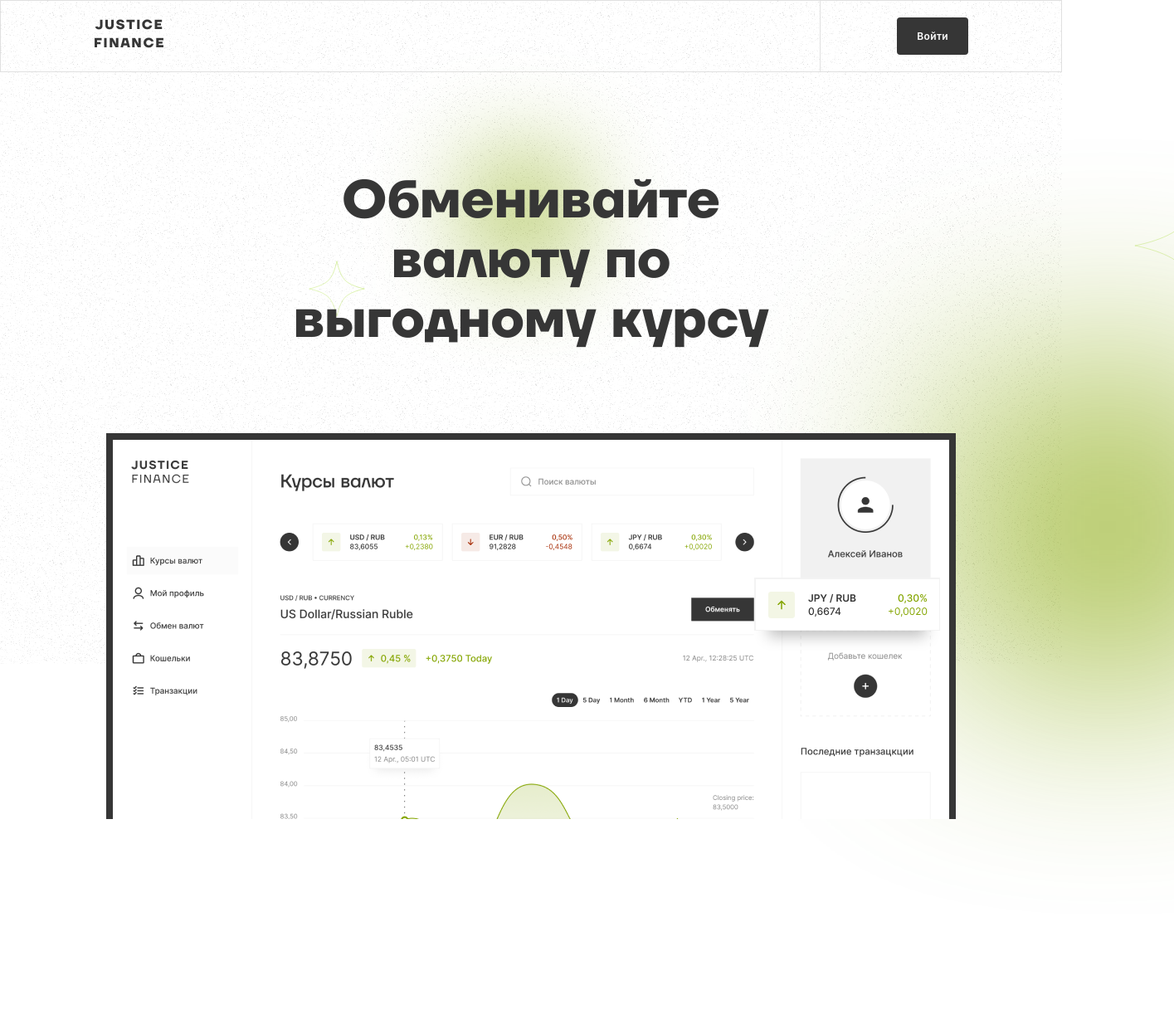
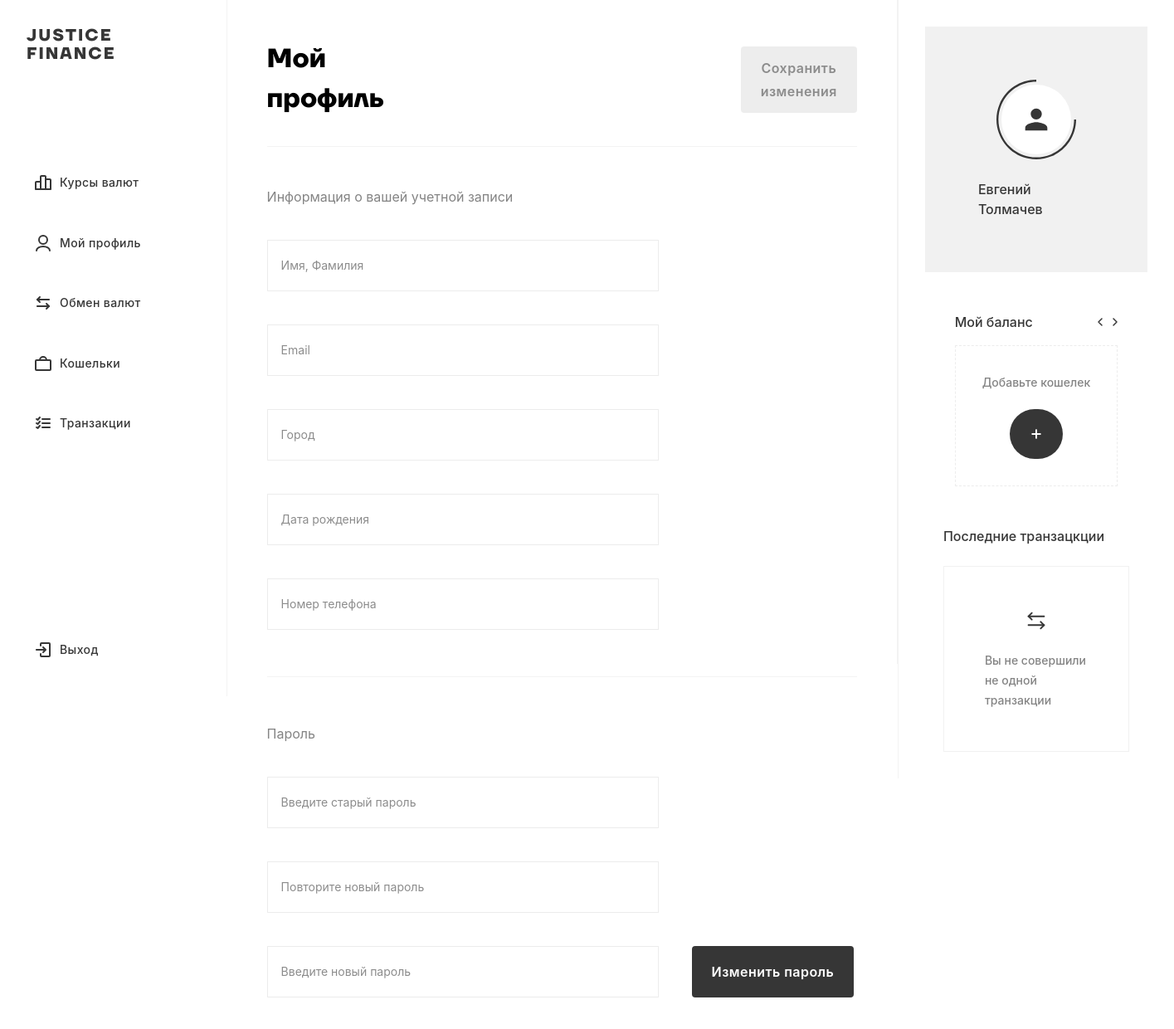
Before and after one commit to TEGGIT/Justice_Finance_TypeScript, a React (Create React App) app in the folder justice/: page /profile-page in a window 1280 px wide. Before the commit this address led to /. Shown: the top 1240 px of the page at 83% size, 1415 px wide, since content can reach past the window. Before the commit the page ends 987 px from the top, so only its background shows below. Built offline with nearby package versions, Linux system fonts and the light colour scheme; a web font is replaced by a local one.

Commit message:
Create ProfilePage

```diff
--- /dev/null
+++ b/justice/src/components/Profile/Profile.module.scss
@@ -0,0 +1,103 @@
+.main {
+  display: flex;
+  @media (max-width: 735px) {
+    display: flex;
+    flex-direction: column;
+  }
+
+  &_wrapper {
+    display: flex;
+    flex-direction: column;
+    border-right: 1px solid #F3F3F3;
+    width: 100%;
+    height: 100vh;
+    padding: 48px;
+
+
+    &__title {
+      display: flex;
+      align-items: center;
+      justify-content: space-between;
+      gap: 430px;
+      padding-bottom: 32px;
+      border-bottom: 1px solid #F3F3F3;
+
+      &_button {
+        display: flex;
+        @media (max-width: 735px) {
+          display: none;
+
+        }
+
+        &_bottom {
+          display: none;
+          @media (max-width: 735px) {
+            display: flex;
+          }
+        }
+      }
+
+      &_text {
+        font-family: 'TT Firs Neue', sans-serif;
+        font-style: normal;
+        font-weight: 500;
+        font-size: 32px;
+        line-height: 48px;
+      }
+    }
+
+    &__content {
+      display: flex;
+      flex-direction: column;
+
+      &__title__info {
+        padding-top: 48px;
+        font-family: 'Inter', sans-serif;
+        font-style: normal;
+        font-weight: 400;
+        font-size: 16px;
+        line-height: 24px;
+        color: #848484;
+
+      }
+
+      &__title__password {
+        padding-top: 56px;
+        font-family: 'Inter', sans-serif;
+        font-style: normal;
+        font-weight: 400;
+        font-size: 16px;
+        line-height: 24px;
+        color: #848484;
+      }
+
+      &__input {
+        padding-top: 40px;
+        display: flex;
+        flex-wrap: wrap;
+        gap: 40px;
+        padding-bottom: 56px;
+        border-bottom: 1px solid #F3F3F3;;
+        width: 100%;
+
+        &_input {
+          display: flex;
+          width: 29.50rem;
+          font-family: 'Inter', sans-serif;
+          font-style: normal;
+          font-weight: 400;
+          font-size: 14px;
+          line-height: 24px;
+          border: 1px solid #ECECEC;
+          padding: 18px 230px 18px 16px;
+          color: #363636;
+
+          @media (max-width: 735px) {
+            padding: 18px 18px 18px 16px;
+
+          }
+        }
+      }
+    }
+  }
+}
--- /dev/null
+++ b/justice/src/components/Profile/Profile.tsx
@@ -0,0 +1,230 @@
+import React, {useEffect, useState} from 'react';
+
+import NavBar from "../NavBar/NavBar";
+import ProfileBar from "../ProfileBar/ProfileBar";
+import ButtonMui from "../MUI/Button/ButtonMui";
+import Input from "../UI/Input/Input";
+
+import classes from './Profile.module.scss'
+
+import axios from "axios";
+// import Cookies from "js-cookie";
+// import CustomizedSnackbars from "../MUI/Snackbar/Snackbar";
+
+const Profile = () => {
+
+
+  const [name, setName] = useState('')
+  const [email, setEmail] = useState('')
+  const [city, setCity] = useState('')
+  const [birthday, setBirthday] = useState('')
+  const [number, setNumber] = useState('')
+  const [password, setPassword] = useState('')
+  const [repeatPassword, setRepeatPassword] = useState('')
+  const [isDisabled, setIsDisabled] = useState(true)
+  const [isDisabledPassword, setIsDisabledPassword] = useState(false)
+  const [oldPassword, setOldPassword] = useState('')
+  const [isOldPassword, setIsOldPassword] = useState(true)
+  const [isSnackBar, setIsSnackBar] = useState(false)
+
+  const passwordChecker = () => {
+    // if (password.password === oldPassword) {
+    //   setIsOldPassword(false)
+    // } else {
+    //   setIsOldPassword(true)
+    // }
+  }
+
+  const repeatsPassword = () => {
+    if (password === repeatPassword) {
+      setIsOldPassword(false)
+    } else {
+      setIsOldPassword(true)
+
+    }
+  }
+  const newPassword = () => {
+    const passwordChecker = new RegExp("^(?=.*[a-z])(?=.*[A-Z])(?=.*[0-9])(?=.*[!@#$%^&*])(?=.{8,})")
+    if (!passwordChecker.test(password)) {
+      setIsOldPassword(true)
+    } else {
+      setIsOldPassword(false)
+    }
+  }
+
+
+  // useEffect(() => {
+  //   axios.get('http://localhost:5000/api/wallets', {headers:{
+  //       Authorization: Cookies.get("TOKEN")
+  //     }
+  //   }).then((responce) => {
+  //     setEmail(responce.data[0].email)
+  //     setName(responce.data[0].name)
+  //     setCity(responce.data[0].city)
+  //     setBirthday(responce.data[0].birthday)
+  //     setNumber(responce.data[0].phoneNumber)
+  //   })
+  //
+  // },[])
+
+  // useEffect(() => {
+  //   if (!isOldPassword && repeatPassword && password) {
+  //     setIsDisabledPassword(false)
+  //   } else
+  //     setIsDisabledPassword(true)
+  //
+  // }, [isOldPassword, repeatPassword, password])
+
+  useEffect(() => {
+
+    if (!name || !email ) {
+      setIsDisabled(true)
+    } else {
+      setIsDisabled(false)
+    }
+  }, [name, email])
+
+
+  const changeProfile = () => {
+    // axios.patch('http://localhost:5000/api/profile', {
+    //   name,
+    //   email,
+    //   city,
+    //   birthday,
+    //   phoneNumber: number,
+    // },{headers:{Authorization: Cookies.get("TOKEN")}},).then(() => {
+    // })
+    // setIsSnackBar(true)
+    //
+    // setUserName(name)
+  }
+  const changePassword = () => {
+
+    // axios.patch('http://localhost:5000/api/profile/changePassword', {
+    // password: oldPassword,
+    //   newPassword: password
+    // },{headers:{Authorization: Cookies.get("TOKEN")}},).then((responce) => {
+    //   console.log(responce.data)
+    // })
+    // setPassword('')
+    // setOldPassword('')
+    // setRepeatPassword('')
+  }
+
+  return (
+    <main className={classes.main}>
+      <NavBar/>
+      <section className={classes.main_wrapper}>
+        <div className={classes.main_wrapper__title}>
+          <h1 className={classes.main_wrapper__title_text}>
+            Мой профиль
+          </h1>
+          <div className={classes.main_wrapper__title_button}>
+            <ButtonMui
+              background='#363636'
+              color='#FFFFFF'
+              text='Сохранить изменения'
+              padding='12px 24px'
+              hoverBackground='#363636'
+              fontWeight='600'
+              disabled={isDisabled}
+              onClick={changeProfile}
+              fontSize="16px"
+            />
+          </div>
+        </div>
+        {/*{isSnackBar && (*/}
+        {/*  <CustomizedSnackbars snack={true}/>*/}
+        {/*  )}*/}
+
+        <div className={classes.main_wrapper__content}>
+          <div className={classes.main_wrapper__content__title__info}>
+            <p>Информация о вашей учетной записи</p>
+          </div>
+          <div className={classes.main_wrapper__content__input}>
+            <Input placeholder="Имя, Фамилия"
+                   value={name}
+                   onChange={(e) => setName(e.target.value)}
+                   className={classes.main_wrapper__content__input_input}/>
+
+            <Input placeholder="Email"
+                   type='email'
+                   value={email}
+                   onChange={(e) => setEmail(e.target.value)}
+                   className={classes.main_wrapper__content__input_input}/>
+
+            <Input placeholder="Город"
+                   className={classes.main_wrapper__content__input_input}
+                   value={city}
+                   onChange={(e) => setCity(e.target.value)}/>
+
+            <Input placeholder="Дата рождения"
+                   className={classes.main_wrapper__content__input_input}
+                   value={birthday}
+                   onChange={(e) => setBirthday(e.target.value)}/>
+
+            <Input placeholder="Номер телефона"
+                   className={classes.main_wrapper__content__input_input}
+                   value={number}
+                   onChange={(e) => setNumber(e.target.value)}/>
+
+          </div>
+          <div className={classes.main_wrapper__title_button_bottom}>
+
+            <ButtonMui
+              background='#363636'
+              color='#FFFFFF'
+              text='Сохранить изменения'
+              padding='12px 24px'
+              hoverBackground='#363636'
+              fontWeight='600'
+              disabled={isDisabled}
+              onClick={changeProfile}
+              fontSize="12px"/>
+
+          </div>
+          <div className={classes.main_wrapper__content__title__password}>
+            <p>Пароль</p>
+          </div>
+          <div className={classes.main_wrapper__content__input}>
+            <Input placeholder="Введите старый пароль" type='password'
+                   className={classes.main_wrapper__content__input_input}
+                   onBlur={passwordChecker}
+                   value={oldPassword}
+                   onChange={(e) =>
+                     setOldPassword(e.target.value)}/>
+
+            <Input placeholder="Повторите новый пароль" type='password'
+                   className={classes.main_wrapper__content__input_input}
+                   onBlur={repeatsPassword}
+                   value={repeatPassword}
+                   onChange={(e) =>
+                     setRepeatPassword(e.target.value)}/>
+
+            <Input placeholder="Введите новый пароль" type='password'
+                   className={classes.main_wrapper__content__input_input}
+                   onBlur={newPassword}
+                   value={password}
+                   onChange={(e) =>
+                     setPassword(e.target.value)}/>
+
+            <ButtonMui background='#363636'
+                       text='Изменить пароль'
+                       color='white'
+                       padding='15px 24px'
+                       hoverBackground='#363636'
+                       fontSize='16px'
+                       disabled={isDisabledPassword}
+                       fontWeight='600'
+                       onClick={changePassword}
+            />
+          </div>
+
+        </div>
+      </section>
+      <ProfileBar/>
+    </main>
+  );
+};
+
+export default Profile;
--- a/justice/src/router/router.tsx
+++ b/justice/src/router/router.tsx
@@ -2,6 +2,7 @@ import MainPage from '../components/MainPage/MainPage'
 import LoginPage from "../components/LoginPage/LoginPage";
 import RegisterPage from "../components/RegisterPage/RegisterPage";
 import ExchangeRatesPage from "../components/ExchangeRatesPage/ExchangeRatesPage";
+import Profile from "../components/Profile/Profile";
 
 
 export const privateRoutes = [
@@ -9,7 +10,7 @@ export const privateRoutes = [
     {path: '/login-page', element: <LoginPage/>},
     {path: '/register-page', element: <RegisterPage/>},
     {path: '/exchange-rates-page', element: <ExchangeRatesPage/>},
-    // {path: '/profile-page', element: <Profile/>, exact: true},
+    {path: '/profile-page', element: <Profile/>},
     // {path: '/currency-exchange', element: <CurrencyExchange/>, exact: true},
     // {path: '/purse-page', element: <PursePage/>, exact: true},
     // {path: '/transactions-page', element: <TransactionsPage/>, exact: true},
@@ -21,5 +22,5 @@ export const publicRoutes = [
     {path: '/login-page', element: <LoginPage/>},
     {path: '/register-page', element: <RegisterPage/>},
     {path: '/exchange-rates-page', element: <ExchangeRatesPage/>},
-
+    {path: '/profile-page', element: <Profile/>},
 ]
```
